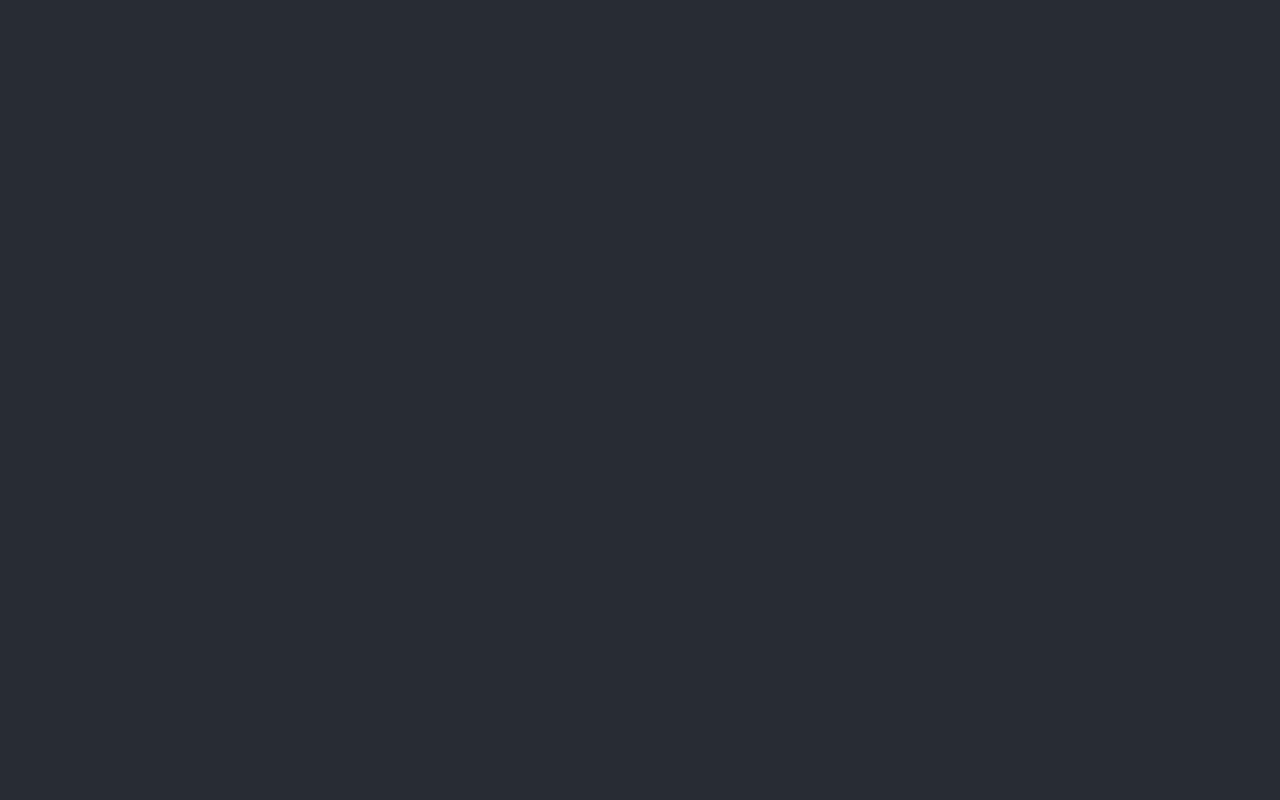
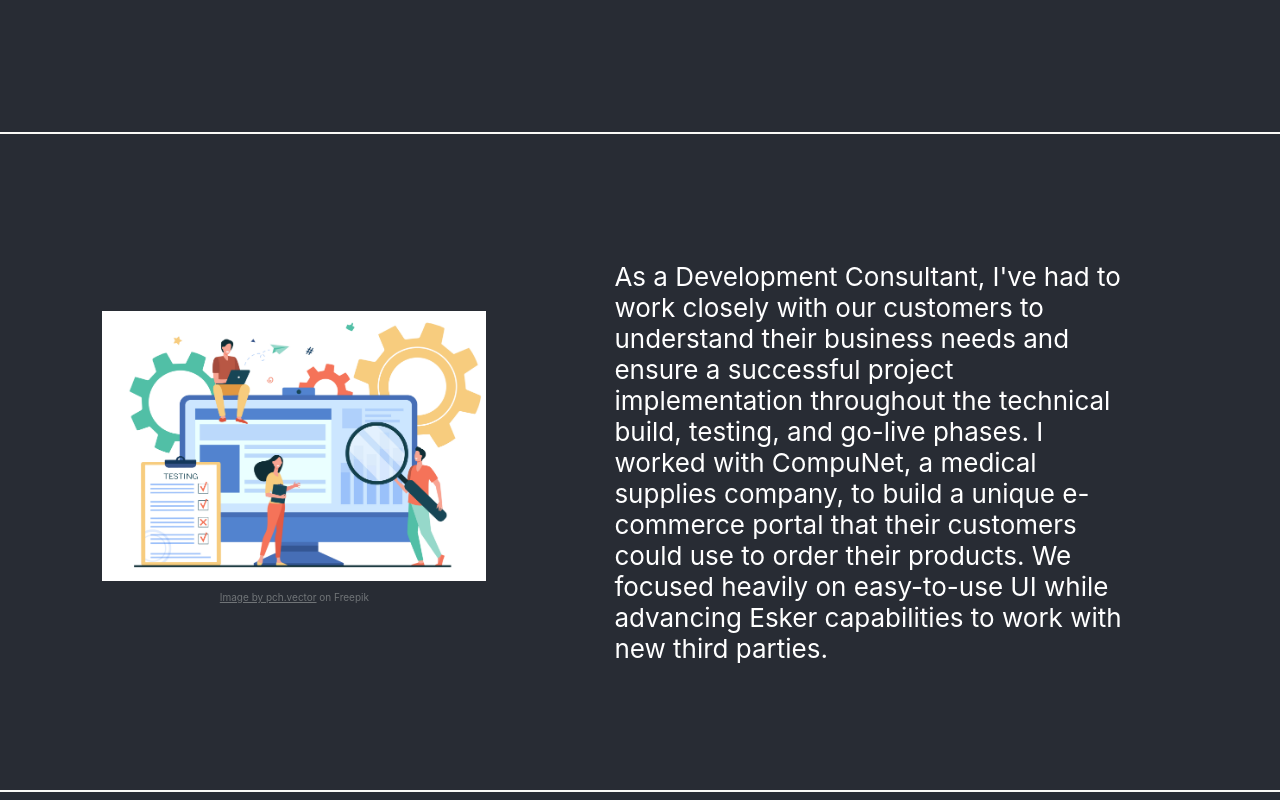
Before and after one commit to aidanmonty99/aidanmontydotcom, a React (Create React App) app: page / in a window 1280 px wide. Shown: the part 1840-2640 px from the top of the page. Before the commit the page ends 1844 px from the top, so only its background shows below. Built offline with nearby package versions, Linux system fonts and the light colour scheme.

Commit message:
fourth section

```diff
--- a/src/App.css
+++ b/src/App.css
@@ -23,6 +23,22 @@
   float: left;
   margin-left: 8%;
   width: 30%;
+  display: flex;
+  flex-direction: column;
+  align-items: center;
+}
+
+.picture img {
+  width: 100%;
+}
+
+.picture p {
+  font-size: 10px;
+  color: rgb(112, 116, 119);
+}
+
+.picture a {
+  color: rgb(112, 116, 119);
 }
 
 @media (prefers-reduced-motion: no-preference) {
--- a/src/App.js
+++ b/src/App.js
@@ -1,6 +1,7 @@
 import my_picture from './img/Me in the Scottish highlands.jpg';
 import uw_pic from './img/Uw-madison_pic.jpg';
 import esker_pic from './img/esker_pic.jpg';
+import software_testing from './img/software_testing.jpg';
 import './App.css';
 
 function App() {
@@ -29,6 +30,20 @@ function App() {
         </header>
         <img src={esker_pic} className="picture" alt="Esker, Inc" />
       </div>
+      <hr />
+      <div className="section">
+        <div className="picture">
+          <img className="contained_picture" src={software_testing} alt="software testing" />
+          <p><a href="https://www.freepik.com/free-vector/tiny-people-testing-quality-assurance-software-isolated-flat-vector-illustration-cartoon-character-fixing-bugs-hardware-device-application-test-it-service-concept_10613736.htm#query=software%20testing&position=2&from_view=keyword&track=ais_hybrid&uuid=d482d1b3-49d1-45ec-8376-fa07caeaf200">Image by pch.vector</a> on Freepik</p>
+        </div>
+        <header className="section-text">
+          As a Development Consultant, I've had to work closely with our customers to understand their business needs and ensure a successful project
+          implementation throughout the technical build, testing, and go-live phases. I worked with CompuNet, a medical supplies company, to build a
+          unique e-commerce portal that their customers could use to order their products. We focused heavily on easy-to-use UI while advancing Esker
+          capabilities to work with new third parties.
+        </header>
+      </div>
+      <hr />
     </div>
   );
 }
```
Also changed, not shown: src/img/software_testing.jpg (added).
